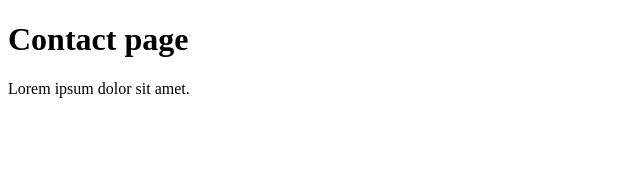
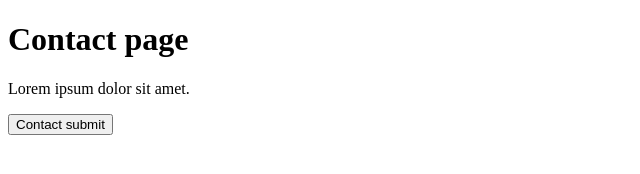
Before and after one commit to Fayyas007/git-tutorial, a plain HTML site: page contact.html in a window 1280 px wide. Shown: the whole page, without its empty margins (0-640 px from the left). Drawn offline with Linux system fonts and the light colour scheme.

Commit message:
contact submit button added

```diff
--- a/contact.html
+++ b/contact.html
@@ -8,5 +8,7 @@
 <body>
     <h1>Contact page</h1>
     <p>Lorem ipsum dolor sit amet.</p>
+
+    <button>Contact submit</button>
 </body>
 </html>
```
